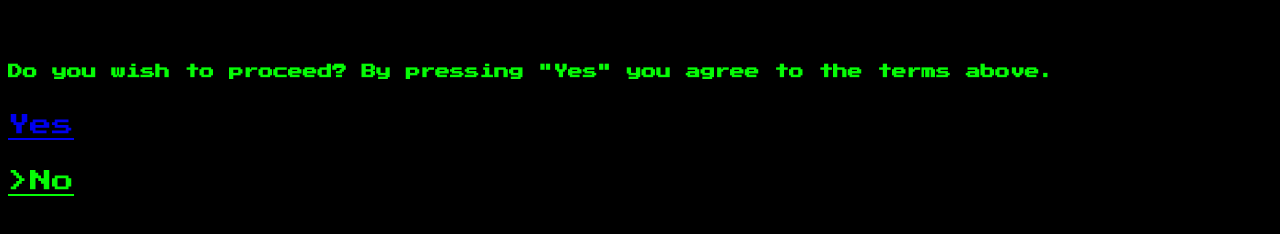
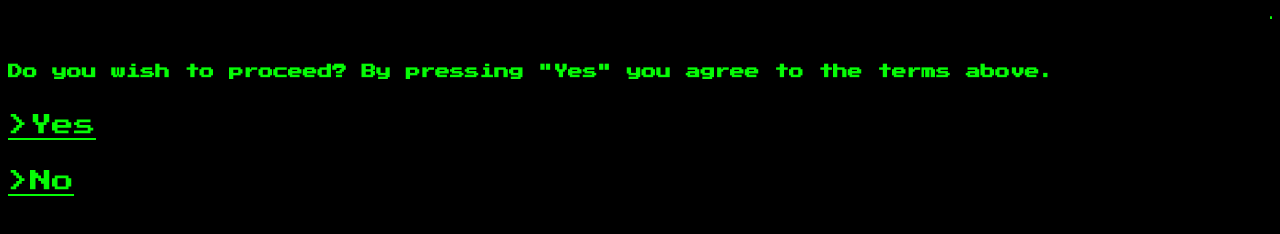
Before and after one commit to Lodzgg/batchfiles, a plain HTML site: page warning.html in a window 1280 px wide. Drawn offline with Linux system fonts and the light colour scheme.

Commit message:
Update warning.html

```diff
--- a/warning.html
+++ b/warning.html
@@ -12,7 +12,7 @@ body {
       THIS FILE WILL RUN IN THE BACKGROUND OF YOUR COMPUTER, INCASE OF AN ACCIDENTAL DOWNLOAD, OPEN TASK MANAGER AND KILL THE PROCESS NAMED "WScript"
       INCASE YOUR COMPUTER IS HARMED AND DOES NOT KILL THE PROCESS YOU MAY HAVE TO CONTACT A REPAIR COMPANY, WE WILL NOT REPAIR DAMAGED COMPUTERS**</marquee>
   <h6 style="color:#06FC06">Do you wish to proceed? By pressing "Yes" you agree to the terms above.</h6>
-  <a href="download.html" style="color:06FC06">Yes</a>
+  <a href="download.html" style="color:#06FC06">>Yes</a>
   </h6>
 	<h6>
 </h6>
```
